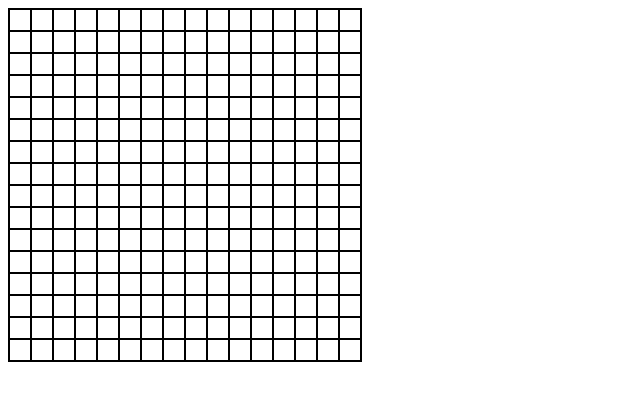
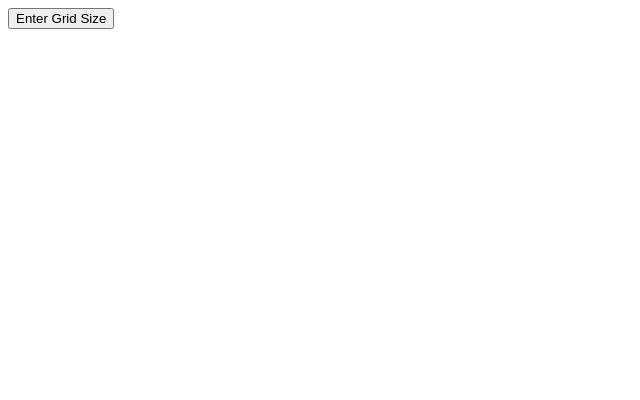
Before and after one commit to FlipH19Switch/etch_a_sketch, a plain HTML site: page index.html in a window 1280 px wide. Shown: the whole page, without its empty margins (0-640 px from the left). Drawn offline with Linux system fonts and the light colour scheme.

Commit message:
Get user input for grid size

```diff
--- a/index.html
+++ b/index.html
@@ -8,6 +8,7 @@
     <script src="javascript.js" defer></script>
 </head>
 <body>
+    <button id="btn">Enter Grid Size</button>
     <div id="container"></div>
 </body>
 </html>
--- a/javascript.js
+++ b/javascript.js
@@ -4,16 +4,34 @@ Containers must have a 16 x 16 grid layout via Flexbox
 Containers must share same styling and be interactive via hover
 */
 
+
+
 const container = document.querySelector('#container');
-const gridSquareNumber = 16 * 16
 
-// create the grid
-for (let i = 0; i < gridSquareNumber; i++) {
-    const gridSquare = document.createElement('div');
-    gridSquare.classList.add('grid-square');
-    gridSquare.id = "grid-square";
-    container.appendChild(gridSquare);
+btn.addEventListener('click', () => {
+    createGrid()
+})
+
+function createGrid() {
+    let gridSideLength = +prompt("How many squares per side would you like?", );
+
+    while (gridSideLength > 100) {
+        gridSideLength = +prompt("That is too large. Please enter a maximum of 100 squares.", )
+    }
+
+    // creates grid
+    for (let i = 0; i < Math.pow(gridSideLength,2); i++) {
+        const gridSquare = document.createElement('div');
+        gridSquare.classList.add('grid-square');
+        gridSquare.id = "grid-square";
+        container.appendChild(gridSquare);
+    }
+
+    // adds outline to parent div only after grid is created
+    container.classList.add('container');
 }
+
+
 
 // change background of hovered squares
 const hoveredSquares = document.querySelectorAll('#grid-square');
--- a/style.css
+++ b/style.css
@@ -1,4 +1,4 @@
-#container {
+.container {
     display: flex;
     flex-wrap: wrap;
     border: 1px solid black;
```
